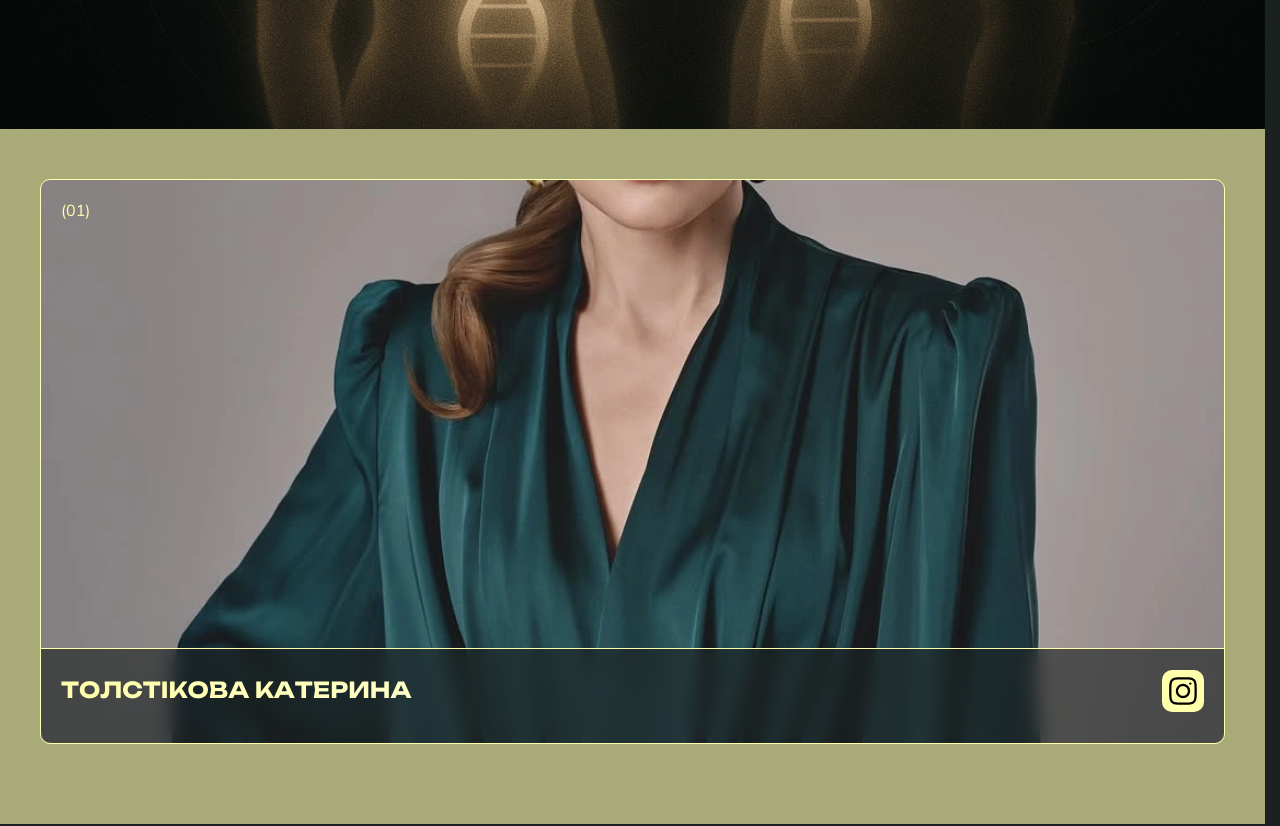
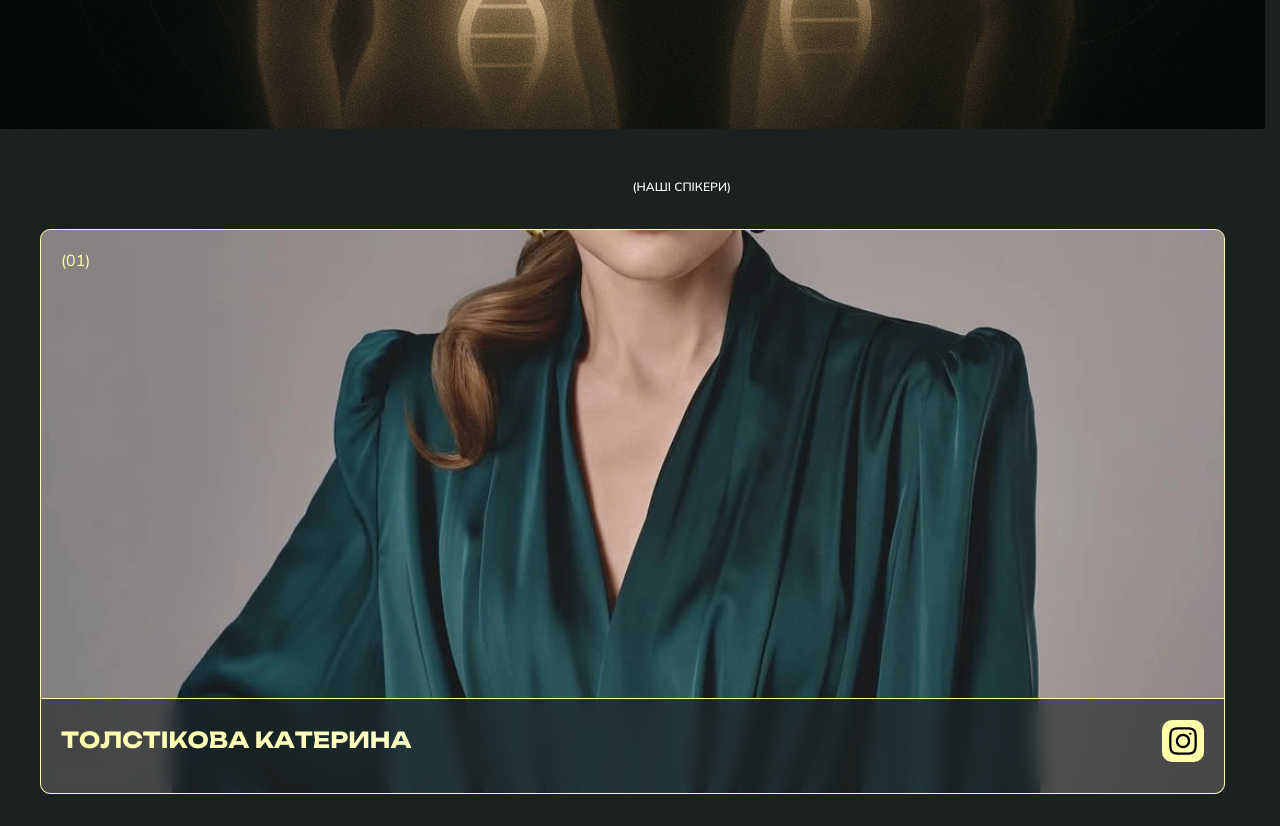
Before and after one commit to Ronddaa/firstConferenceOffline, a React (Vite) app: page / in a window 1280 px wide. Shown: the part 5960-6786 px from the top of the page. Built offline with nearby package versions, Linux system fonts and the light colour scheme; no server answers.

Commit message:
fix details

```diff
--- a/src/components/SpeakersSection/SpeakersSection.jsx
+++ b/src/components/SpeakersSection/SpeakersSection.jsx
@@ -1,3 +1,4 @@
+import { useState } from "react";
 import styles from "./SpeakersSection.module.css";
 import sprite from "../icons.svg";
 import { Swiper, SwiperSlide } from "swiper/react";
@@ -8,6 +9,12 @@ import "swiper/css/scrollbar";
 import { Scrollbar } from "swiper/modules";
 
 export default function SpeakersSection() {
+  const [activeSpeakerId, setActiveSpeakerId] = useState(null);
+
+  const toggleDetails = (id) => {
+    setActiveSpeakerId((prev) => (prev === id ? null : id));
+  };
+
   const speakers = [
     {
       id: 1,
@@ -16,10 +23,10 @@ export default function SpeakersSection() {
       swiperSlideBackground: "swiperSlideBackground1",
       speakerInstagram:
         "https://www.instagram.com/dr.tolstikova?igsh=d2J6Mjg1OTRnMmk5",
-      swiperClass: "",
-      speakerNameClass: "speakerNameClass1",
+      speakerClass: "speakerNameClass1",
       numberOfSpeaker: "(01)",
       moreInfoBtnClass: "moreInfoBtnDisplayNone",
+      contentDetails: "",
     },
     {
       id: 2,
@@ -28,10 +35,10 @@ export default function SpeakersSection() {
       swiperSlideBackground: "swiperSlideBackground2",
       speakerInstagram:
         "https://www.instagram.com/kozachkova_yuliia?igsh=MXZmbjVxeXY1eHlrMQ==",
-      swiperClass: "",
-      speakerNameClass: "speakerNameClass2",
+      speakerClass: "speakerNameClass2",
       numberOfSpeaker: "(02)",
       moreInfoBtnClass: "moreInfoBtnDisplayNone",
+      contentDetails: "",
     },
     {
       id: 3,
@@ -40,10 +47,11 @@ export default function SpeakersSection() {
       swiperSlideBackground: "swiperSlideBackground3",
       speakerInstagram:
         "https://www.instagram.com/anastasia.olimpia.matushevska?igsh=MTU1bWZoa3MzNmkwaA==",
-      swiperClass: "",
-      speakerNameClass: "speakerNameClass3",
+      speakerClass: "speakerNameClass3",
       numberOfSpeaker: "(03)",
       moreInfoBtnClass: "moreInfoBtn",
+      contentDetails:
+        "Психотерапевт, сексолог. Жінка, мама, партнерка, творчиня. Автор програм для майбутніх сексологів та психотерапевтів. Засновниця проєкту  «ЖІНКИ» - серії трансформаційних подій, ретритів і конференцій про глибину, сміливість і жіночу цілісність.",
     },
     {
       id: 4,
@@ -52,10 +60,11 @@ export default function SpeakersSection() {
       swiperSlideBackground: "swiperSlideBackground4",
       speakerInstagram:
         "https://www.instagram.com/kozlova.katja?igsh=cHMwMXI2dW9jcGhy&utm_source=qr",
-      swiperClass: "",
-      speakerNameClass: "speakerNameClass4",
+      speakerClass: "speakerNameClass4",
       numberOfSpeaker: "(04)",
       moreInfoBtnClass: "moreInfoBtn",
+      contentDetails:
+        "Наставник особистих брендів, автор курсу по проявленості MANIFESTATION COURSE, трансформаційний маркетолог, модель, блогер",
     },
     {
       id: 5,
@@ -64,15 +73,17 @@ export default function SpeakersSection() {
       swiperSlideBackground: "swiperSlideBackground5",
       speakerInstagram:
         "https://www.instagram.com/lenabezb?igsh=bDVmZXR1OWoxdXc1",
-      swiperClass: "",
-      speakerNameClass: "speakerNameClass5",
+      speakerClass: "speakerNameClass5",
       numberOfSpeaker: "(05)",
       moreInfoBtnClass: "moreInfoBtn",
+      contentDetails:
+        "Магістр бізнес адміністрування, викладач економіки, до війни керувала власним мережовим бізнесом понад 10 років, бакалавр психології, практикуючий психолог, гештальт-терапевт, тілесно-орієнтований терапевт.",
     },
   ];
 
   return (
     <section className={styles.SpeakersSection}>
+      <p className={styles.textBtwSection}>(наші спікери)</p>
       <div className="container">
         <Swiper
           scrollbar={{ hide: true }}
@@ -88,11 +99,23 @@ export default function SpeakersSection() {
               <p className={styles.numberOfSpeaker}>
                 {speaker.numberOfSpeaker}
               </p>
+
+              <div
+                className={`${styles.dropUpDetails} ${
+                  activeSpeakerId === speaker.id ? styles.active : ""
+                }`}
+              >
+                <p></p>
+                <p className={styles.contentDetails}>
+                  {speaker.contentDetails}
+                </p>
+              </div>
+
               <div className={styles.wrapperSpeakerInfo}>
                 <a
                   target="_blank"
                   rel="noopener noreferrer"
-                  className={styles[speaker.speakerNameClass]}
+                  className={styles[speaker.speakerClass]}
                   href={speaker.speakerInstagram}
                 >
                   {speaker.speakerName}
@@ -103,7 +126,15 @@ export default function SpeakersSection() {
                   </div>
                 </a>
                 <p className={styles.speakerTema}>{speaker.speakerTema}</p>
-                <button className={styles[speaker.moreInfoBtnClass]}>детальніше</button>
+
+                {speaker.moreInfoBtnClass === "moreInfoBtn" && (
+                  <button
+                    className={styles.moreInfoBtn}
+                    onClick={() => toggleDetails(speaker.id)}
+                  >
+                    {activeSpeakerId === speaker.id ? "згорнути" : "детальніше"}
+                  </button>
+                )}
               </div>
             </SwiperSlide>
           ))}
--- a/src/components/SpeakersSection/SpeakersSection.module.css
+++ b/src/components/SpeakersSection/SpeakersSection.module.css
@@ -1,9 +1,24 @@
+.textBtwSection{
+    font-size: 12px;
+    color: #FFFCF9;
+    position: absolute;
+    top: 50px;
+    left: 50%;
+    text-transform: uppercase;
+    font-weight: 600;
+}
 .SpeakersSection {
+    padding-top: 100px;
 }
 .SpeakersSection .mySwiper {
 }
-.SpeakersSection :global(.swiper-horizontal > .swiper-scrollbar, .swiper-scrollbar.swiper-scrollbar-horizontal){
+.SpeakersSection :global(.swiper-scrollbar){
     background-color: #ffffac9e;
+    height: 1px!important;
+}
+.SpeakersSection :global(.swiper-scrollbar-drag){
+    height: 3px!important;
+    background-color: #ffffac;
 }
 .numberOfSpeaker{
     position: absolute;
@@ -67,6 +82,7 @@
   width: 100%;
   border-top: 1px solid #ffffac;
   border-radius: 0 0 10px 10px;
+  z-index: 6;
 }
 .speakerNameClass1,
 .speakerNameClass2,
@@ -110,7 +126,34 @@ text-transform: uppercase;
     padding: 15px;
     display: block;
     width: 100%;
+    color: #B2B2B2;
+    font-style: 12px;
+    text-transform: uppercase;
+    font-weight: 500;
 }
 .moreInfoBtnDisplayNone{
     display: none;
 }
+.dropUpDetails{
+    position: absolute;
+    z-index: 3;
+    width: 100%;
+    height: 100%;
+    font-size: 12px;
+    font-weight: 400;
+    padding: 20px 20px 170px;
+    display: flex;
+    flex-direction: column;
+    justify-content: space-between;
+    background-color: #00000099;
+    border-radius: 10px;
+    transition: 0.5s;
+    opacity: 0;
+    pointer-events: none;
+}
+.dropUpDetails.active{
+    opacity: 1;
+}
+.contentDetails{
+    max-width: 250px;
+}
```
